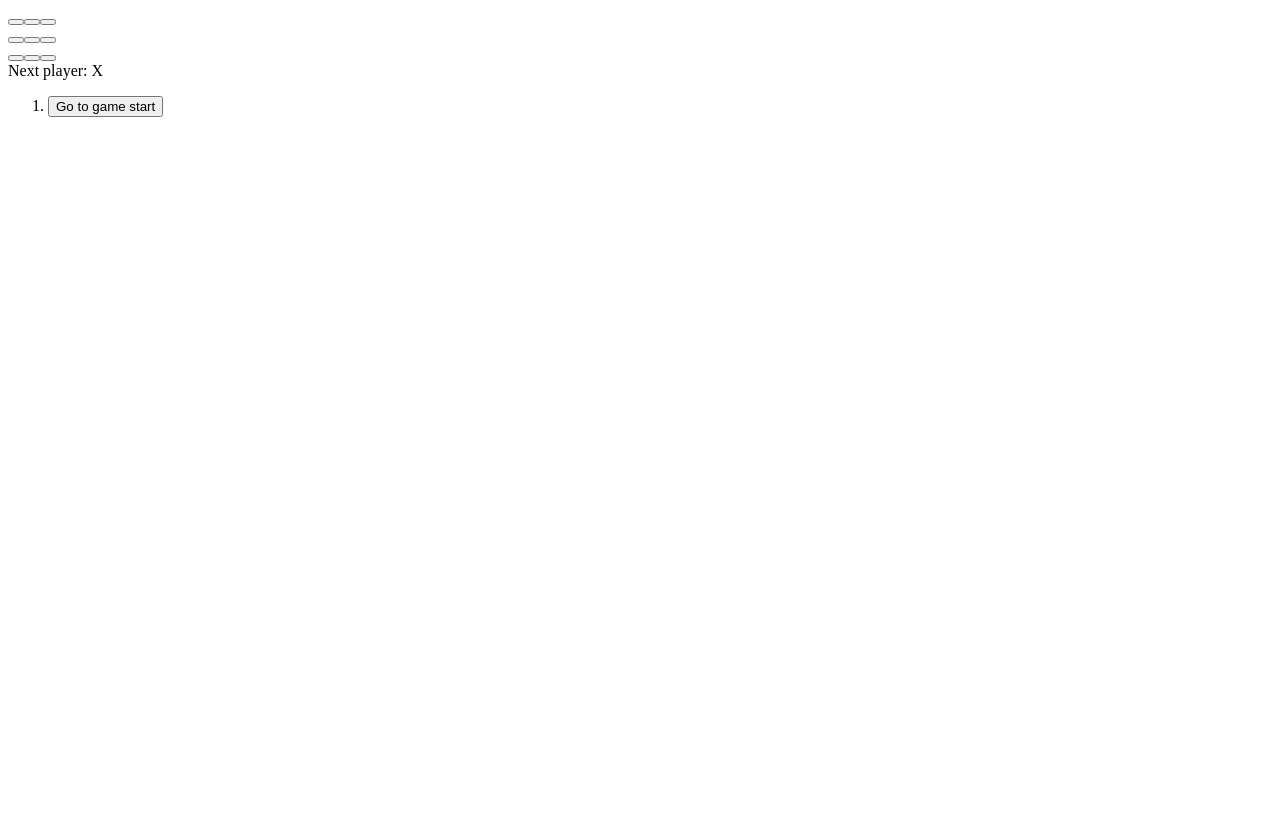
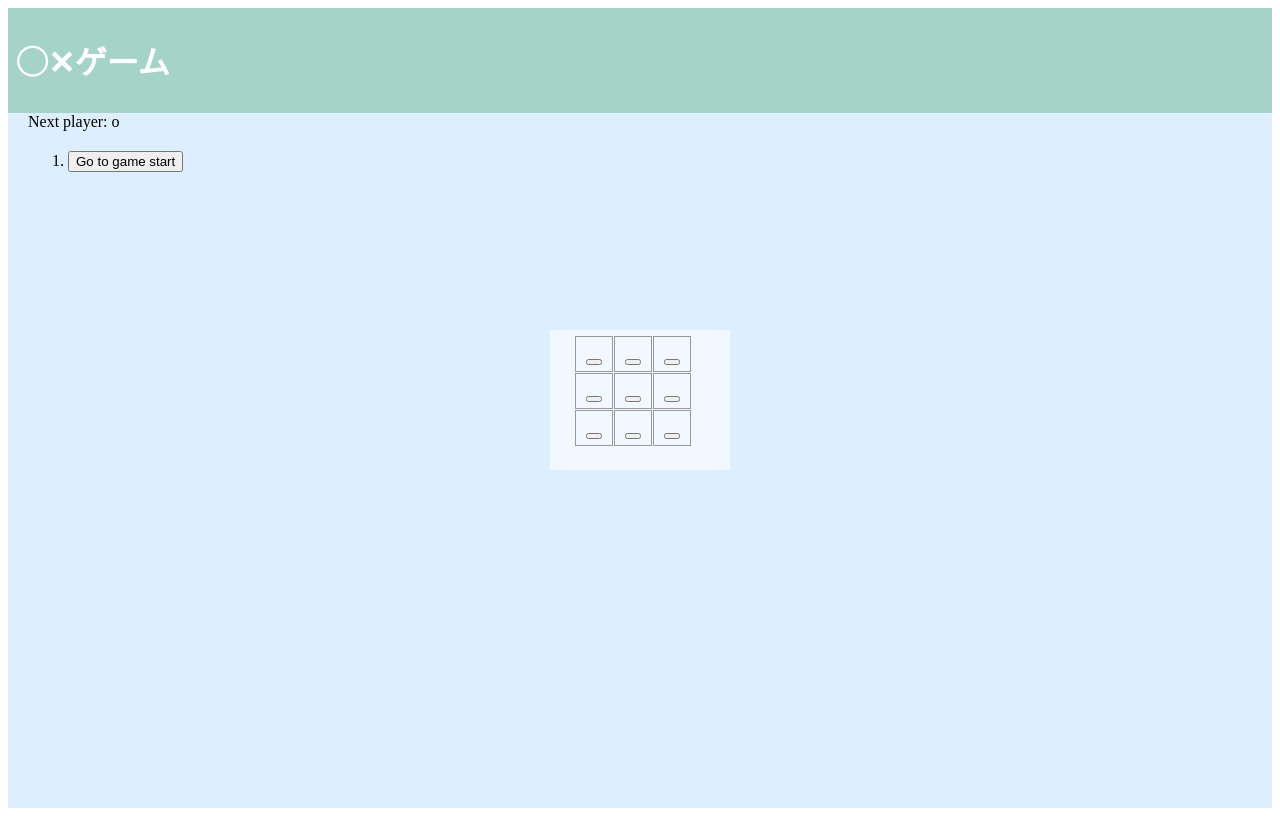
Before and after one commit to 7-Generations/React-tutorial, a React (Create React App) app in the folder react-ts-app/: page / in a window 1280 px wide. Built offline with nearby package versions, Linux system fonts and the light colour scheme.

Commit message:
change styles

```diff
--- a/react-ts-app/public/index.html
+++ b/react-ts-app/public/index.html
@@ -14,7 +14,6 @@
       manifest.json provides metadata used when your web app is installed on a
       user's mobile device or desktop. See https://developers.google.com/web/fundamentals/web-app-manifest/
     -->
-    <link rel="manifest" href="%PUBLIC_URL%/manifest.json" />
     <!--
       Notice the use of %PUBLIC_URL% in the tags above.
       It will be replaced with the URL of the `public` folder during the build.
--- a/react-ts-app/src/component/atom/square.tsx
+++ b/react-ts-app/src/component/atom/square.tsx
@@ -1,36 +1,44 @@
 import React from 'react';
+import ClearRoundedIcon from '@material-ui/icons/ClearRounded';
+import RadioButtonUncheckedRoundedIcon from '@material-ui/icons/RadioButtonUncheckedRounded';
 
 type SquareProps = {
-  value: string | null;
+  value: any | null;
   onClick: () => void;
 };
 
-function Square(props: SquareProps) {
+const Square = (props: SquareProps) => {
+  const checkMaruBatu = (flag:string | null) => {
+    if (flag === null){
+       return null
+    }else{
+       if (flag === 'o'){
+          return <RadioButtonUncheckedRoundedIcon color='error'/>
+       }else{
+          return <ClearRoundedIcon color='primary'/>
+       }
+   }
+  }
   return (
-    <button className="square" onClick={props.onClick}>
-      {props.value}
-    </button>
+      <div style={squareStyle}>
+        <button onClick={props.onClick}>
+          {checkMaruBatu(props.value)}
+        </button>
+      </div>
   );
-}
-
+};
+const squareStyle = {
+  backGround: '#fff',
+  border: '1px solid #999',
+  float: 'left' as 'left',
+  fontSize: '24px',
+  fontWeight: 'bold' as 'bold',
+  lineHeight: '34px',
+  height: '34px',
+  marginRight: '1px',
+  marginTop: '1px',
+  padding: 0,
+  textAlign: 'center' as 'center',
+  width: '36px',
+};
 export default Square;
-
-
-// .square {
-//   background: #fff;
-//   border: 1px solid #999;
-//   float: left;
-//   font-size: 24px;
-//   font-weight: bold;
-//   line-height: 34px;
-//   height: 34px;
-//   margin-right: -1px;
-//   margin-top: -1px;
-//   padding: 0;
-//   text-align: center;
-//   width: 34px;
-// }
-
-// .square:focus {
-//   outline: none;
-// }
--- a/react-ts-app/src/component/molecules/board.tsx
+++ b/react-ts-app/src/component/molecules/board.tsx
@@ -1,7 +1,9 @@
 import React from 'react';
 import  Square  from '../atom/square';
+import Grid from '@material-ui/core/Grid';
+
 type BoardProps = {
-  squares: Array<string | null>;
+  squares: Array<any | null>;
   onClick: (i: number) => void;
 };
 const Board = (props: BoardProps) => {
@@ -10,34 +12,29 @@ const Board = (props: BoardProps) => {
   };
 
   return (
-    <div>
-      <div className="board-row">
+    <div style={board}>
+      <Grid container alignItems="center">
         {renderSquare(0)}
         {renderSquare(1)}
         {renderSquare(2)}
-      </div>
-      <div className="board-row">
+      </Grid>
+      <Grid container alignItems="center">
         {renderSquare(3)}
         {renderSquare(4)}
         {renderSquare(5)}
-      </div>
-      <div className="board-row">
+      </Grid>
+      <Grid container alignItems="center">
         {renderSquare(6)}
         {renderSquare(7)}
         {renderSquare(8)}
-      </div>
+      </Grid>
     </div>
   );
 };
 
+const board = {
+  marginLeft: '25px',
+  marginTop: '5px',
+};
+
 export default Board;
-
-// .board-row:after {
-//   clear: both;
-//   content: "";
-//   display: table;
-// }
-
-// ol, ul {
-//   padding-left: 30px;
-// }
--- a/react-ts-app/src/component/pages/game.tsx
+++ b/react-ts-app/src/component/pages/game.tsx
@@ -1,11 +1,9 @@
-import React, { useState} from 'react';
-import  Board  from '../molecules/board';
-
-
+import React, { useState } from 'react';
+import Board from '../molecules/board';
 const Game = () => {
   const [history, setHistory] = React.useState<
     Array<{
-      squares: Array<string | null>;
+      squares: Array<any | null>;
     }>
   >([
     {
@@ -18,12 +16,15 @@ const Game = () => {
     const historyUntilCurrentStep = history.slice(0, stepNumber + 1);
     const current = historyUntilCurrentStep[historyUntilCurrentStep.length - 1];
     const squares = current.squares.slice();
-    // return if this game is already over or the clicked square is already filled
     if (calculateWinner(squares) || squares[i]) {
       return;
     }
 
-    squares[i] = xIsNext ? 'X' : 'O';
+    squares[i] = xIsNext ? (
+      'o'
+    ) : (
+      'x'
+    );
     setHistory(
       historyUntilCurrentStep.concat([
         {
@@ -46,37 +47,40 @@ const Game = () => {
   const moves = history.map((step, move) => {
     const desc = move ? 'Go to move #' + move : 'Go to game start';
 
-      return (
-        <li key={move}>
-          <button onClick={() => jumpTo(move)}>{desc}</button>
-        </li>
-      );
+    return (
+      <li key={move}>
+        <button onClick={() => jumpTo(move)}>{desc}</button>
+      </li>
+    );
   });
 
-  let status: string;
+  let status: any;
   if (winner) {
     status = 'Winner: ' + winner;
   } else {
-    status = 'Next player: ' + (xIsNext ? 'X' : 'O');
+    status = 'Next player: ' + (xIsNext ? 'o' : 'x');
   }
 
   return (
-    <div className="game">
-      <div className="game-board">
+    <div style={gameStyle}>
+      <div　style={midashi}>
+        <h1>◯✕ゲーム</h1>
+      </div>
+      <div style={gameInfo}>
+        <div style={statusStyle}>{status}</div>
+        <ol>{moves}</ol>
+      </div>
+      <div style={boardStyle}>
         <Board
           squares={current.squares}
           onClick={(i: number) => handleClick(i)}
         />
       </div>
-      <div className="game-info">
-        <div>{status}</div>
-        <ol>{moves}</ol>
-      </div>
     </div>
   );
 };
 
-const calculateWinner = (squares: Array<string | null>) => {
+const calculateWinner = (squares: Array<any | null>) => {
   const lines = [
     [0, 1, 2],
     [3, 4, 5],
@@ -96,14 +100,45 @@ const calculateWinner = (squares: Array<string | null>) => {
   return null;
 };
 
+const gameInfo = {
+  marginLeft: '20px',
+};
+
+const statusStyle = {
+  marginBottom: '20px',
+};
+
+const gameStyle = {
+  height: '800px',
+  backgroundColor: '#def',
+  position: 'relative' as 'relative'
+};
+
+const boardStyle = {
+  height: '140px',
+  width: '180px',
+  margin: 'auto',
+  position: 'fixed' as 'fixed',
+  top: 0,
+  left: 0,
+  right: 0,
+  bottom: 0,
+  backgroundColor: 'rgba(255, 255, 255, 0.6)',
+};
+
+const midashi = {
+  position: 'relative' as 'relative',
+  padding: '0.5em',
+  background: '#a6d3c8',
+  color: 'white',
+  before: {
+    position: 'absolute' as 'absolute',
+    content: '',
+    top: '100%',
+    left: '0',
+    border: 'none',
+    borderBottom: 'solid 15px transparent',
+    borderRight: 'solid 20px rgb(149, 158, 155)'
+  }
+}
 export default Game;
-
-
-
-// .game-info {
-//   margin-left: 20px;
-// }
-
-// .status {
-//   margin-bottom: 10px;
-// }
--- a/react-ts-app/src/react-app-env.d.ts
+++ /dev/null
@@ -1 +0,0 @@
-/// <reference types="react-scripts" />
```
Also changed, not shown: react-ts-app/package.json (+6 -3 lines), react-ts-app/src/serviceWorker.ts (deleted, +0 -143 lines), react-ts-app/public/manifest.json (deleted), 2 other files (tests, documents, lock files or other folders).
